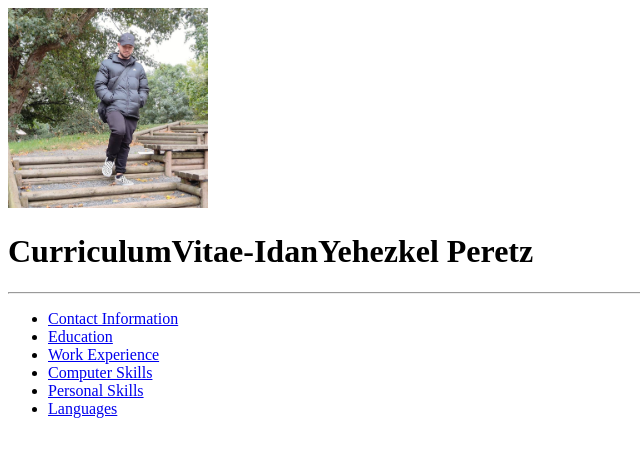
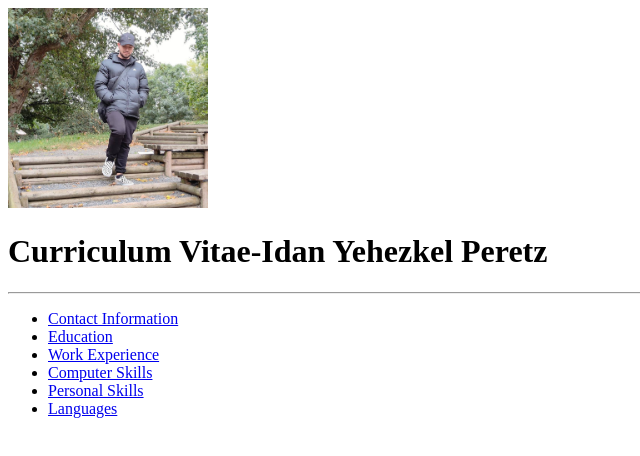
Before and after one commit to Idanperetzz/idan-resume, a plain HTML site: page index.html in a window 1280 px wide. Shown: the whole page, without its empty margins (0-640 px from the left). Drawn offline with Linux system fonts and the light colour scheme.

Commit message:
Update index.html

```diff
--- a/index.html
+++ b/index.html
@@ -8,7 +8,7 @@
 <body>
     <img src="./idan picture.jpg" alt= "idan's picture" height= "200">
     <h1>
-        CurriculumVitae-IdanYehezkel
+        Curriculum Vitae-Idan Yehezkel
         Peretz
     </h1>
     <hr>
```
